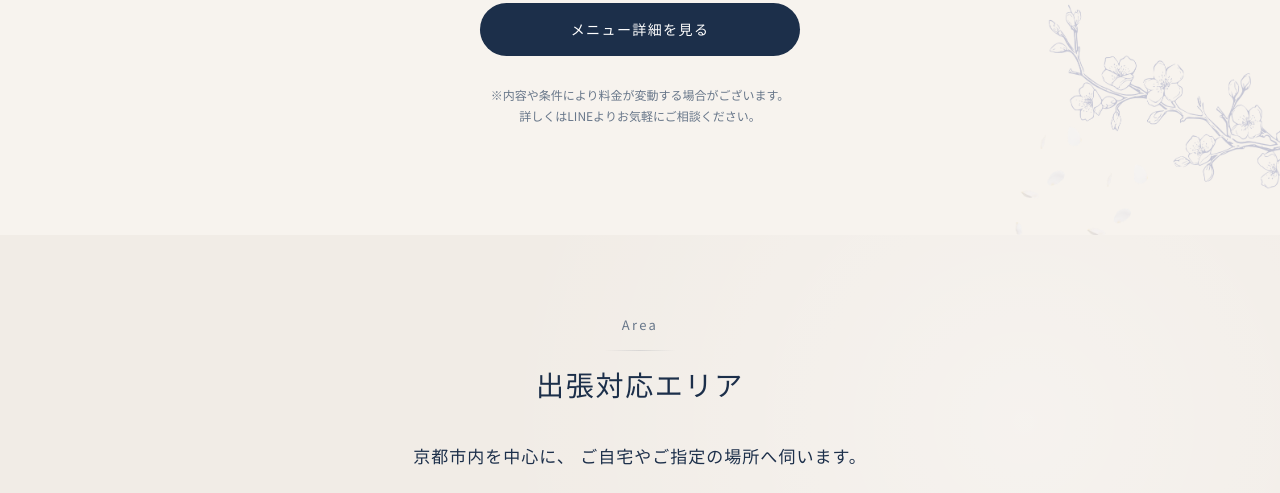
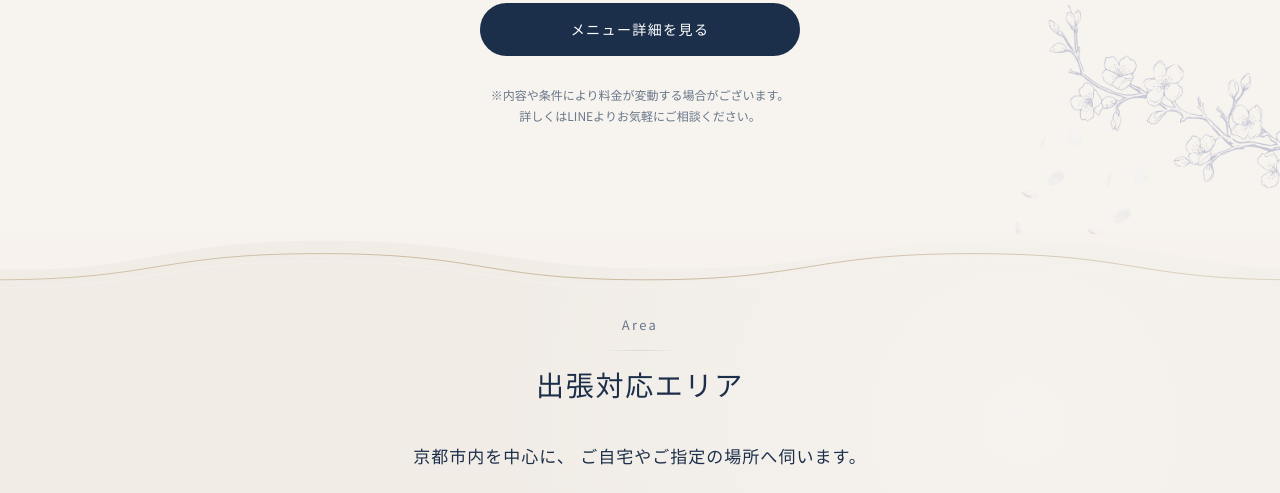
Before and after one commit to atelier-m/yoi, a plain HTML site: page index.html in a window 1280 px wide. Shown: the part 3014-3507 px from the top of the page. Drawn offline with Linux system fonts and the light colour scheme.

Commit message:
Add decorative wave element to area section for enhanced visual appeal

```diff
--- a/css/style.css
+++ b/css/style.css
@@ -876,6 +876,7 @@ main {
 
 .area {
   text-align: center;
+  position: relative;
 }
 
 .area__content {
@@ -1007,6 +1008,22 @@ main {
 
 .area__detail-link:hover::after {
   transform: translateX(4px);
+}
+
+/* Area 波の装飾 */
+.area__wave {
+  position: absolute;
+  top: -1px;
+  left: 0;
+  width: 100%;
+  pointer-events: none;
+  transform: scaleY(-1);
+}
+
+.area__wave img {
+  display: block;
+  width: 100%;
+  height: auto;
 }
 
 /* =========================
--- a/index.html
+++ b/index.html
@@ -247,6 +247,10 @@
 
       <!-- Area -->
       <section class="area section--alt">
+        <!-- Area 波の装飾 -->
+        <div class="area__wave" aria-hidden="true">
+          <img src="images/service-wave.svg" alt="" />
+        </div>
         <div class="container">
           <div class="section-head">
             <p class="section__label">Area</p>
```
